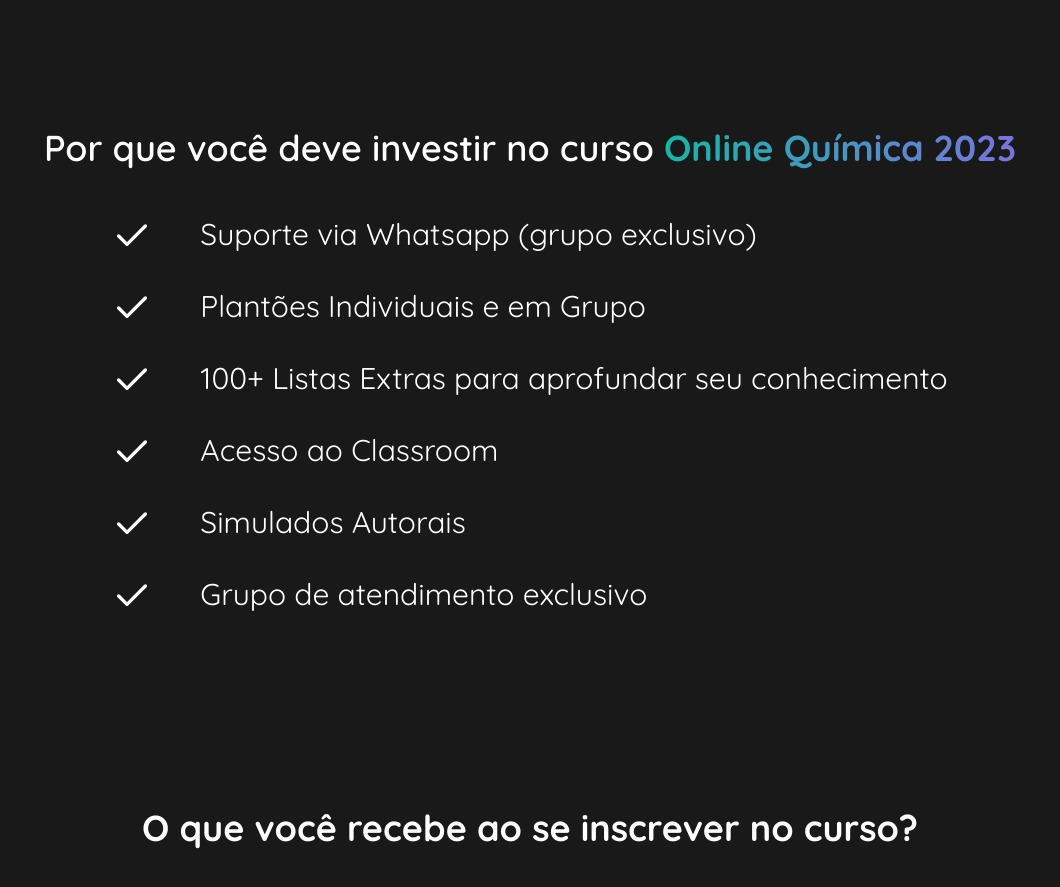
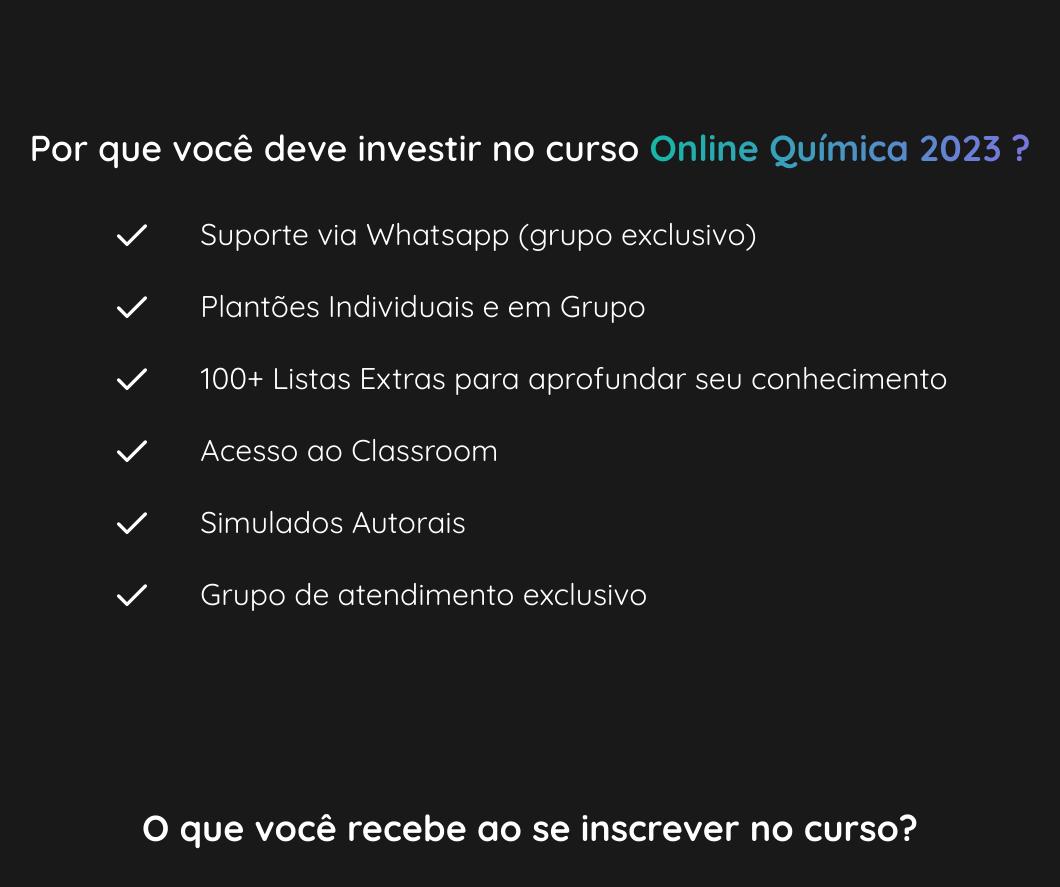
Before and after one commit to luccaparadeda/phdaquimica, a Next.js app: page /online in a window 1280 px wide. Shown: the part 1560-2447 px from the top of the page, without its empty margins (110-1170 px from the left). Built offline with nearby package versions, Linux system fonts and the light colour scheme.

Commit message:
Update page.tsx

```diff
--- a/src/app/online/page.tsx
+++ b/src/app/online/page.tsx
@@ -95,7 +95,7 @@
 				<p className='text-2xl font-semibold text-center px-10 md:text-3xl lg:text-4xl'>
 					Por que você deve investir no curso{' '}
 					<span className='animate-text bg-gradient-to-r from-teal-500 via-purple-500 to-blue-500 bg-clip-text text-transparent font-black'>
-						Online Química {year}
+						Online Química {year} ?
 					</span>
 				</p>
 				<ul className='flex flex-col w-9/12 gap-4 sm:w-1/2 md:w-fit md:gap-8'>
```
